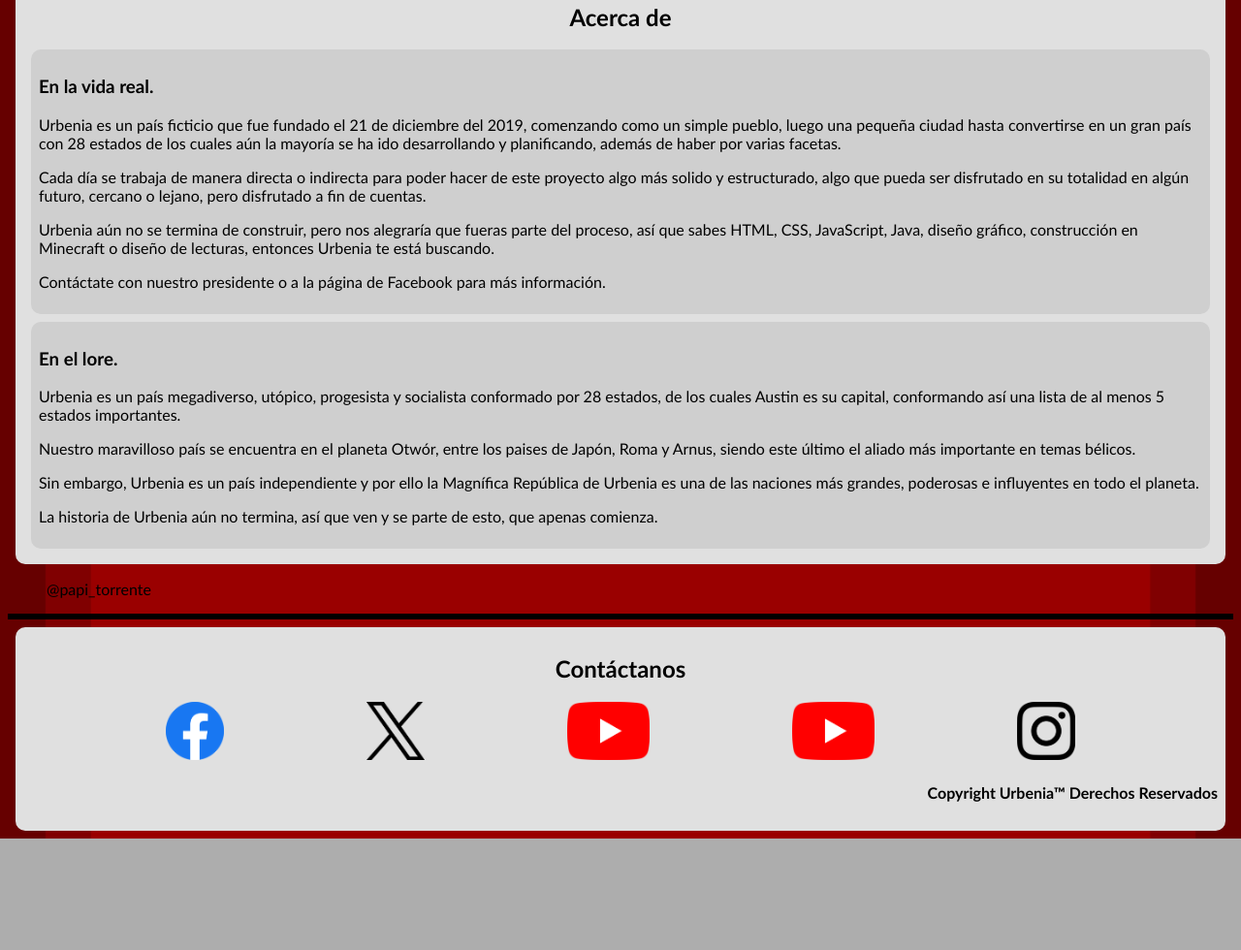
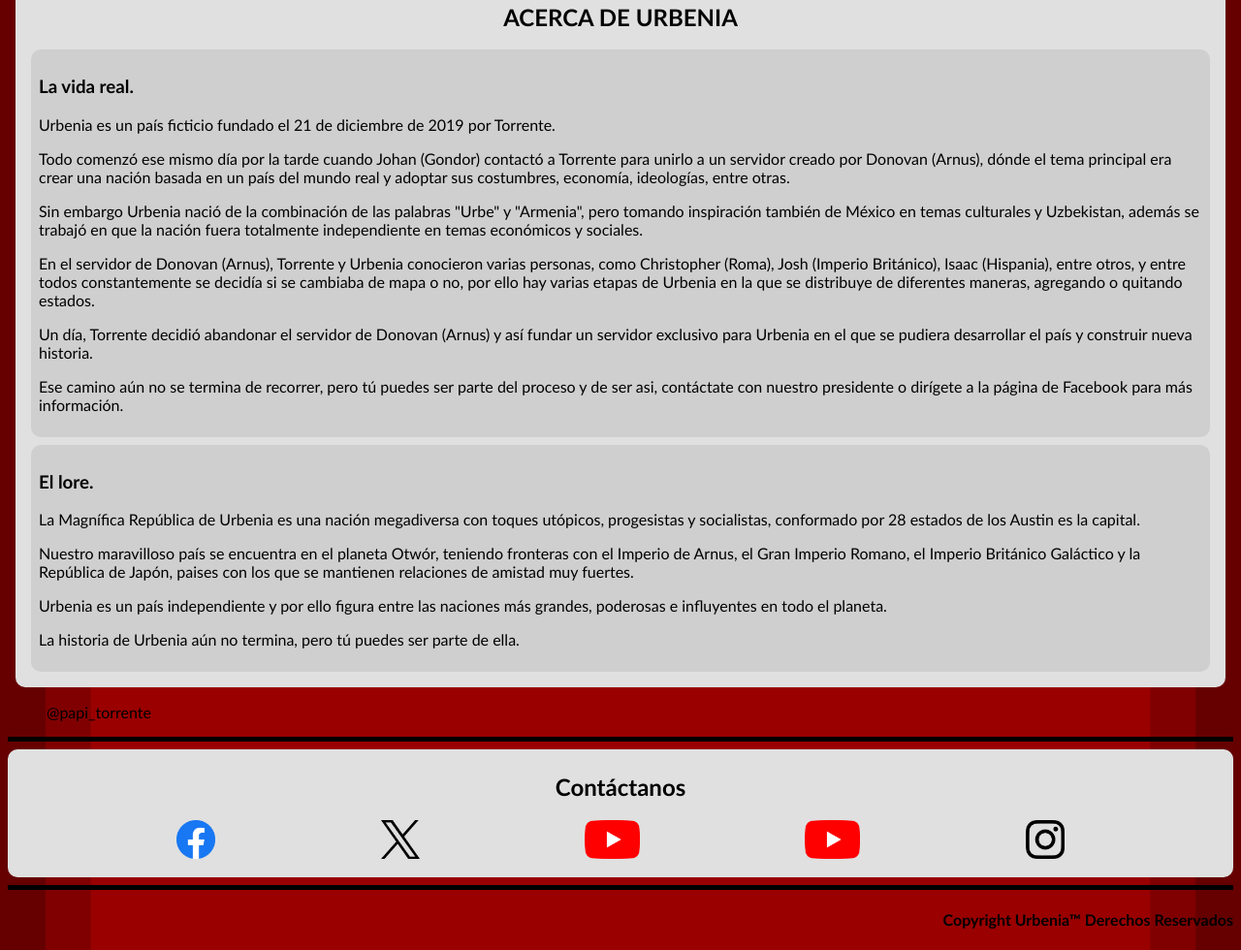
Before and after one commit to TenorioCastillaCarlosYael/NacionalUrbenia, a plain HTML site: page index.html in a window 1280 px wide. Shown: the part 540-1520 px from the top of the page at 97% size. Before the commit the page ends 1405 px from the top, so only its background shows below. Drawn offline with Linux system fonts and the light colour scheme; a script that the page names is missing.

Commit message:
Actualización [03-06-24]
- Se eliminaron varios archivos.
- Se modificó el inicio de la página, corrigiendo enlaces y estilos.

```diff
--- a/general/controles/controlFondo.css
+++ b/general/controles/controlFondo.css
@@ -29,6 +29,7 @@ body {
 	display: flex;
 	flex-direction: row;
 	margin: 0px;
+	padding: 0px;
 }
 
 .listaMenu > li {
@@ -88,27 +89,22 @@ body {
 	opacity: 1;
 }
 
-@media (max-width: 574px){
 	/* Menu Celulares */
-	/*.navegacion ul{
-		justify-content: center;
-	}*/
-
+@media (max-width: 587px){
 	.listaMenu {
 		display:flow;
 		flex-direction: none;
 	}
 
 	.listaMenu > li {
-	position: static;
-	display: grid;
-	margin-left: -30px;
-	justify-content: center;
+		position: static;
+		display: grid;
 	}
 
 	.listaMenu > li > a {
 	display: grid;
 	border-radius: 10px;
+	justify-content: center;
 	}
 
 	.listaMenu li:hover .submenuDocs {
@@ -125,10 +121,8 @@ body {
 }
 
 /* Pie de Página */
-
-footer {
-	padding: 8px;
-	margin: 8px;
+.contacto {
+	padding: 4px 4px 16px 4px;
 	border-radius: 10px 10px 10px 10px;
 	background: #e0e0e0;
 }
@@ -146,5 +140,5 @@ a {
 }
 
 hr {
-	height: 4px;
+	height: 3px;
 }
--- a/index.html
+++ b/index.html
@@ -51,7 +51,7 @@
 	</nav>
 </header>
 
-<center> <img src="titulo.png" width="40%"> </center>
+<center> <img src="general/imagenes/tituloIndex.png" width="40%"> </center>
 
 <article class="presentacion">
 	<p>
@@ -70,46 +70,59 @@
 </article>
 
 <article class="contenCon">
-	<h1> <center> Acerca de </center> </h1>
+	<h1> <center> ACERCA DE URBENIA </center> </h1>
 	<article class="contenChiqui">
-		<h3> En la vida real. </h3>
+		<h3> La vida real. </h3>
 			<p>
-				Urbenia es un país ficticio que fue fundado el 21 de diciembre del 2019,
-				comenzando como un simple pueblo, luego una pequeña ciudad hasta convertirse
-				en un gran país con 28 estados de los cuales aún la mayoría se ha ido desarrollando
-				y planificando, además de haber por varias facetas.
+				Urbenia es un país ficticio fundado el 21 de diciembre de 2019 por Torrente.
+			</p>
+
+			<p>
+				Todo comenzó ese mismo día por la tarde cuando Johan (Gondor) contactó a Torrente
+				para unirlo a un servidor creado por Donovan (Arnus), dónde el tema principal era
+				crear una nación basada en un país del mundo real y adoptar sus costumbres,
+				economía, ideologías, entre otras.
 			</p>
 			<p>
-				Cada día se trabaja de manera directa o indirecta para poder hacer de este
-				proyecto algo más solido y estructurado, algo que pueda ser disfrutado en
-				su totalidad en algún futuro, cercano o lejano, pero disfrutado a fin de cuentas.
+				Sin embargo Urbenia nació de la combinación de las palabras "Urbe" y "Armenia", pero
+				tomando inspiración también de México en temas culturales y Uzbekistan, además se
+				trabajó en que la nación fuera totalmente independiente en temas económicos y sociales.
 			</p>
 			<p>
-				Urbenia aún no se termina de construir, pero nos alegraría que fueras parte del
-				proceso, así que sabes HTML, CSS, JavaScript, Java, diseño gráfico, construcción
-				en Minecraft o diseño de lecturas, entonces Urbenia te está buscando.
+				En el servidor de Donovan (Arnus), Torrente y Urbenia conocieron varias personas,
+				como Christopher (Roma), Josh (Imperio Británico), Isaac (Hispania), entre otros, y
+				entre todos constantemente se decidía si se cambiaba de mapa o no, por ello hay varias
+				etapas de Urbenia en la que se distribuye de diferentes maneras, agregando o quitando
+				estados.
 			</p>
 			<p>
-				Contáctate con nuestro presidente o a la página de Facebook para más información.
+				Un día, Torrente decidió abandonar el servidor de Donovan (Arnus) y así fundar un
+				servidor exclusivo para Urbenia en el que se pudiera desarrollar el país y construir
+				nueva historia.
+			</p>
+			<p>
+				Ese camino aún no se termina de recorrer, pero tú puedes ser parte del proceso y de ser
+				asi, contáctate con nuestro presidente o dirígete a la página de Facebook para más información.
 			</p>
 	</article>
+
 	<article class="contenChiqui">
-		<h3> En el lore. </h3>
+		<h3> El lore. </h3>
 			<p>
-				Urbenia es un país megadiverso, utópico, progesista y socialista conformado
-				por 28 estados, de los cuales Austin es su capital, conformando así una lista
-				de al menos 5 estados importantes.
+				La Magnífica República de Urbenia es una nación megadiversa con toques utópicos, progesistas y
+				socialistas, conformado por 28 estados de los Austin es la capital.
 			</p>
 			<p>
-				Nuestro maravilloso país se encuentra en el planeta Otwór, entre los paises de
-				Japón, Roma y Arnus, siendo este último el aliado más importante en temas bélicos.
+				Nuestro maravilloso país se encuentra en el planeta Otwór, teniendo fronteras con el Imperio de
+				Arnus, el Gran Imperio Romano, el Imperio Británico Galáctico y la República de Japón, paises
+				con los que se mantienen relaciones de amistad muy fuertes.
 			</p>
 			<p>
-				Sin embargo, Urbenia es un país independiente y por ello la Magnífica República
-				de Urbenia es una de las naciones más grandes, poderosas e influyentes en todo el planeta.
+				Urbenia es un país independiente y por ello figura entre las naciones más grandes, poderosas e
+				influyentes en todo el planeta.
 			</p>
 			<p>
-				La historia de Urbenia aún no termina, así que ven y se parte de esto, que apenas comienza.
+				La historia de Urbenia aún no termina, pero tú puedes ser parte de ella.
 			</p>
 	</article>
 </article>
@@ -121,14 +134,17 @@
 <hr color="black">
 
 	<footer>
-			<center> <h2> Contáctanos </h2> </center>
+		<div class="contacto">
+			<center> <h2 class="hcontacto"> Contáctanos </h2> </center>
 				<div class="pie">
-					<a href="https://www.facebook.com/groups/347886053193554"> <img src="general/imagenes/facebook_logo.png" height="60 px"> </a>
-					<a href="https://twitter.com/NacionalUrbenia"> <img src="general/imagenes/x_logo.png" height="60 px"> </a>
-					<a href="https://www.youtube.com/channel/UC2jXEsGdc_t1EomCh_ncsGg"> <img src="general/imagenes/yt_logo.png" height="60 px"> </a>
-					<a href="https://www.youtube.com/channel/UCPaMMAukeArIBrfbHi_FQJA"> <img src="general/imagenes/yt_logo.png" height="60 px"> </a>
-					<a href="https://www.instagram.com/nacionalurbenia/"> <img src="general/imagenes/instagram_logo.png" height="60 px"> </a>
+					<a href="https://www.facebook.com/groups/347886053193554"> <img src="general/imagenes/facebook_logo.png" height="40 px"> </a>
+					<a href="https://twitter.com/NacionalUrbenia"> <img src="general/imagenes/x_logo.png" height="40 px"> </a>
+					<a href="https://www.youtube.com/channel/UC2jXEsGdc_t1EomCh_ncsGg"> <img src="general/imagenes/yt_logo.png" height="40 px"> </a>
+					<a href="https://www.youtube.com/channel/UCPaMMAukeArIBrfbHi_FQJA"> <img src="general/imagenes/yt_logo.png" height="40 px"> </a>
+					<a href="https://www.instagram.com/nacionalurbenia/"> <img src="general/imagenes/instagram_logo.png" height="40 px"> </a>
 				</div>
+		</div>
+		<hr color="black">
 		<h4> <p align=right> Copyright Urbenia™ Derechos Reservados</p> </h4>
 	</footer>
 </BODY>
```
Also changed, not shown: presidencia/presidencia.html (+1 -1 lines), general/imagenes/tituloIndex.png (added), general/imagenes/tituloPresidencia.png (added).
